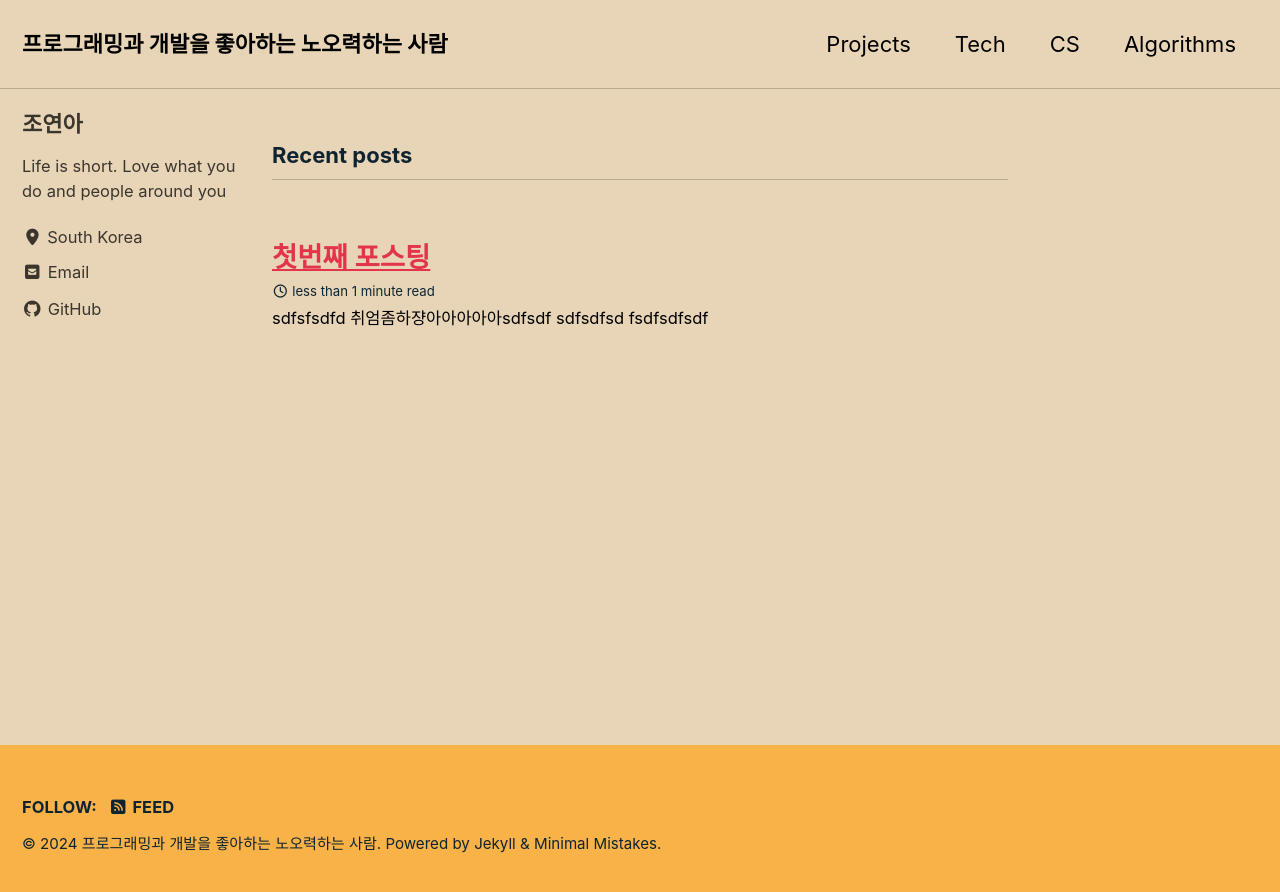
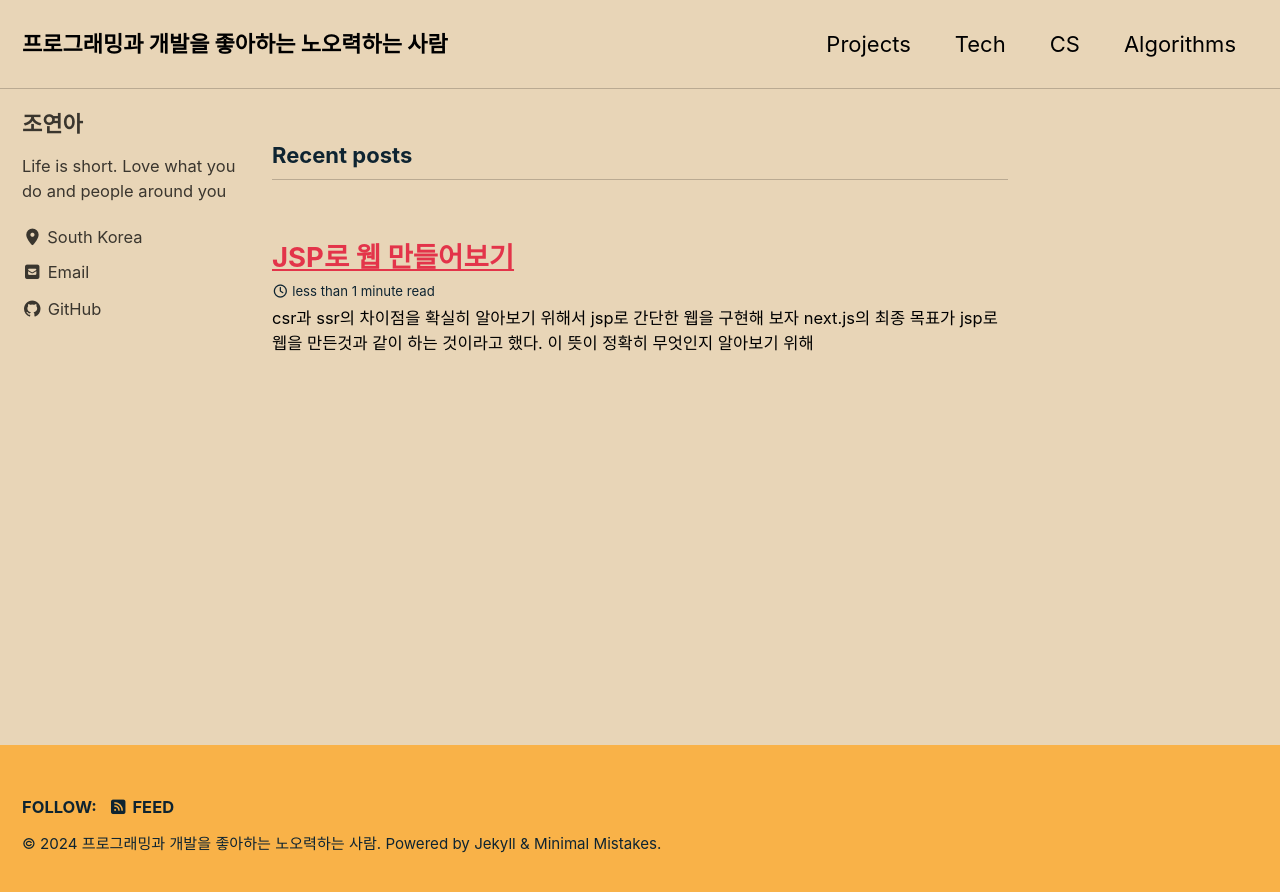
Before and after one commit to yunajoe/yunajoe.github.io, a Jekyll site: the page built from index.html, in a window 1280 px wide. Shown: the top 892 px of the page. Built offline with Jekyll 4.4.1, drawn with Linux system fonts in a browser that asks for light colours; cached includes are drawn as plain includes; the list of posts is cut into pages by our own code.

Commit message:
markdown

```diff
--- a/_posts/2024-11-11-first.md
+++ b/_posts/2024-11-11-first.md
@@ -1,9 +1,10 @@
 ---
-title: "첫번째 포스팅"
-categories: ["Tech"]
+title: "JSP로 웹 만들어보기"
+excerpt: "csr과 ssr의 차이점을 확실히 알아보기 위해서 jsp로 간단한 웹을 구현해 보자
+next.js의 최종 목표가 jsp로 웹을 만든것과 같이 하는 것이라고 했다. 이 뜻이 정확히 무엇인지 알아보기 위해 "
+categories: "Tech"
+date: 2024-11-11
+last_modified_at: 2024-11-11
 ---
 
-sdfsfsdfd
-취엄좀하쟝아아아아아sdfsdf
-sdfsdfsd
-fsdfsdfsdf
+<h2>JSP로 웹 만들기</h2>
```
Also changed, not shown: _pages/CS.md (added, +7 -0 lines).
